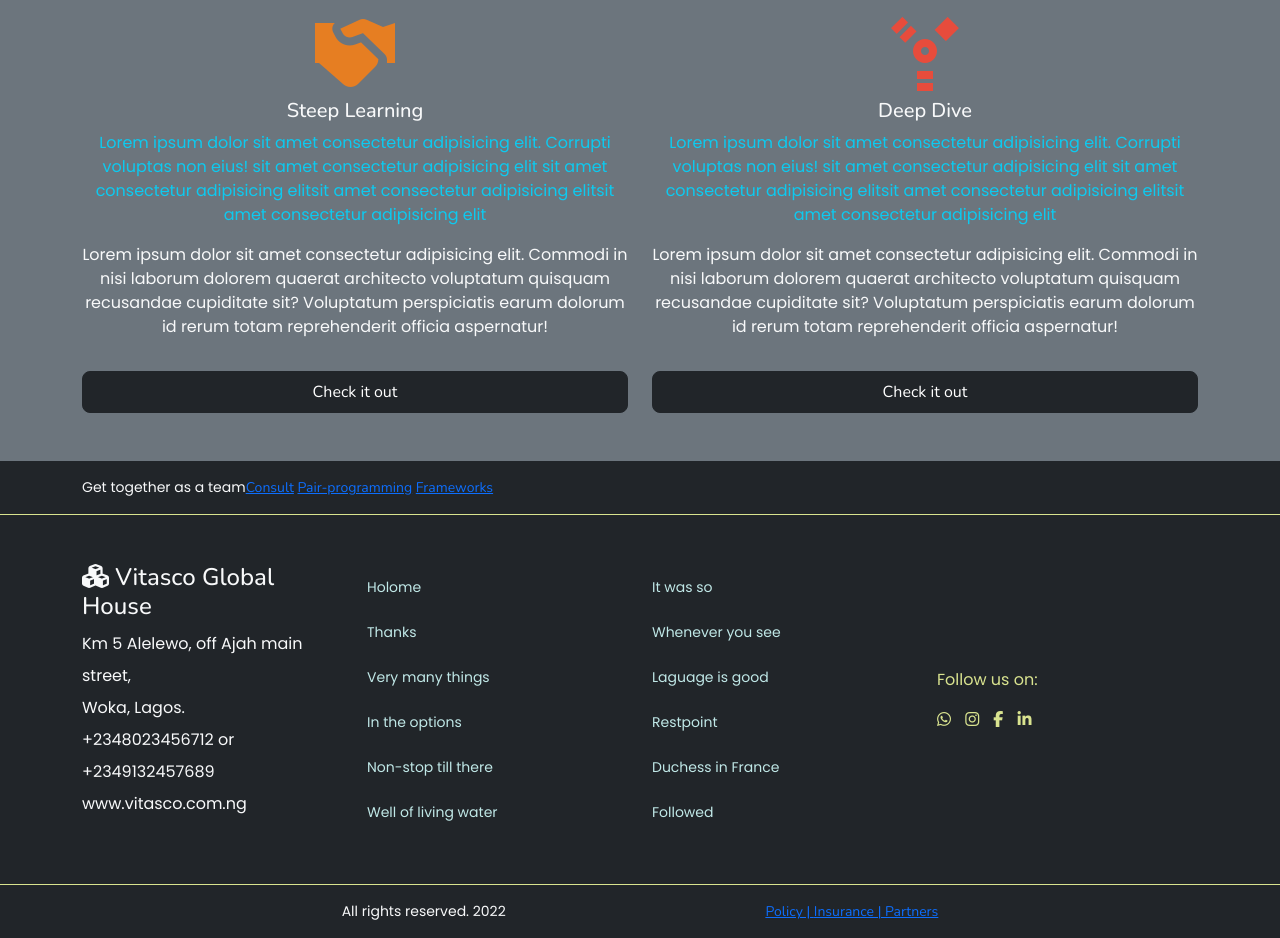
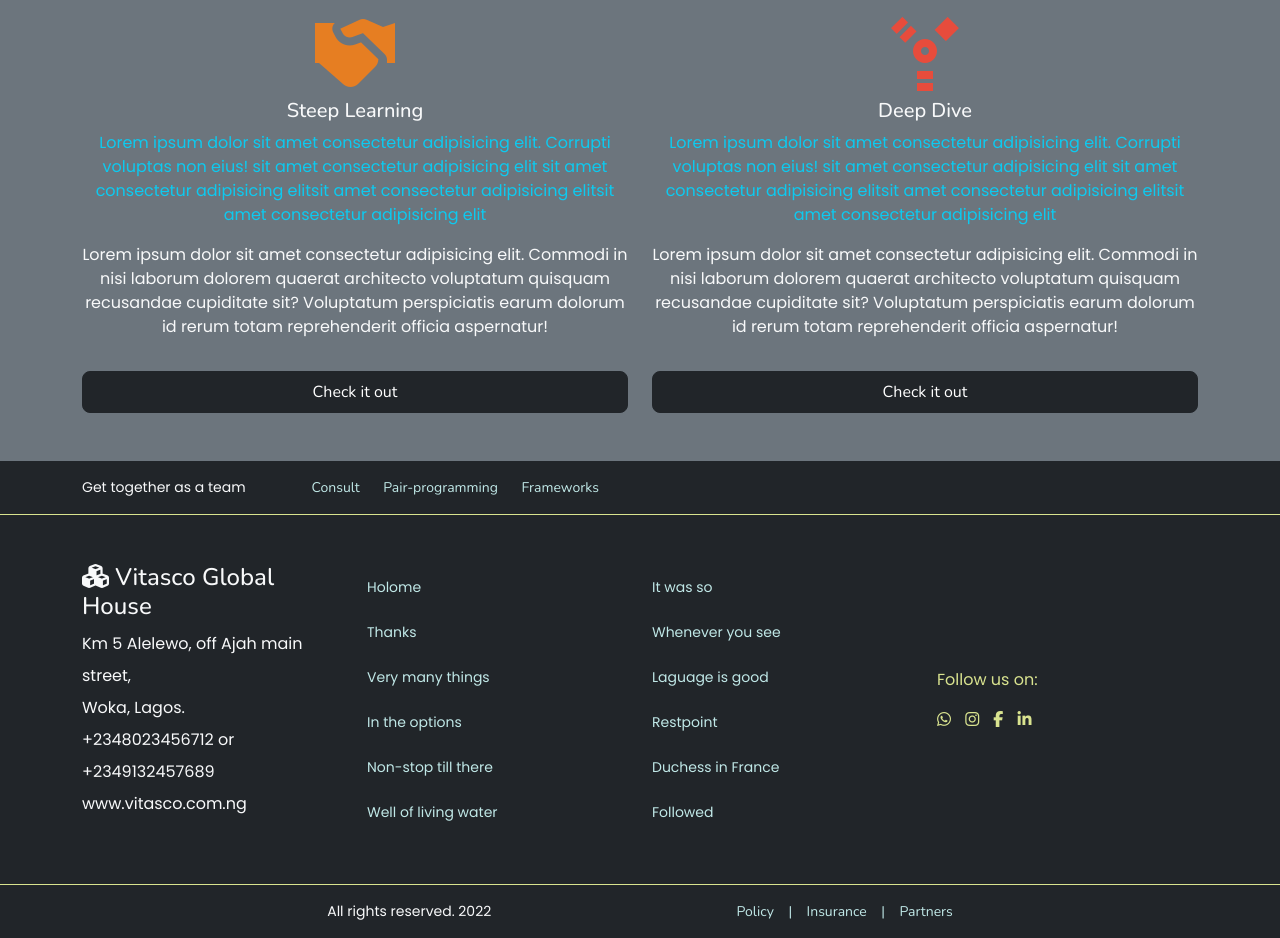
Before and after one commit to Henry-Egboh/vitasco, a plain HTML site: page index.html in a window 1280 px wide. Shown: the part 1718-2656 px from the top of the page. Drawn offline with nearby package versions, Linux system fonts and the light colour scheme.

Commit message:
Made changes to the anchor tags on the footer section

```diff
--- a/index.html
+++ b/index.html
@@ -198,10 +198,10 @@
           <section class="bg-dark pt-3 text-light bd_bottom">
             <div class="container">
             <div class="doflex d-sm-flex justify-content-start">
-                <div class="footer">
+                <div class="footer1">
                     <p>Get together as a team</p>
                 </div>
-                <div class="footer">
+                <div class="footer2">
                     <a href="#" target="">Consult</a>
                     <a href="#" target="">Pair-programming</a>
                     <a href="#" target="">Frameworks</a>
@@ -213,8 +213,7 @@
         <!-- footer -->
         <section class="bg-dark text-light p-5">
             <div class="container">
-                <!-- <div class="d-sm-flex align-items-start align-items-md-center justify-content-start justify-content-md-between fw-5 fs-6"> -->
-                <div class="row align-items-center justify-content- fw-5 fs-6">
+                        <div class="row align-items-center justify-content-center fw-5 fs-6">
                           <!-- first col -->
                         <div class="col-sm-6 col-md-3 sec1 lh-lg" id="contact">
                             <h4><i class="fa fa-cubes"></i> Vitasco Global House</h4>
@@ -266,8 +265,8 @@
                     <p>All rights reserved. 2022</p>
                 </div>
                 <div class="footer">
-                    <a href="#" target="">Policy | </a>
-                    <a href="#" target="">Insurance | </a>
+                    <a href="#" target="">Policy &nbsp; &nbsp;|&nbsp; &nbsp; </a>
+                    <a href="#" target="">Insurance &nbsp; &nbsp;|&nbsp; &nbsp;</a>
                     <a href="#" target="">Partners</a>
                 </div>
             </div>
--- a/style.css
+++ b/style.css
@@ -33,12 +33,13 @@ ul, p{
     padding: 12px 0px;
     font-size: 14px;
 }
-/* social icon section */
+
+/* social icon color */
 .cols{
     color: rgb(217, 227, 143);
 }
 
-/* before and after footer styling */
+/* before and after footer border styling */
 .bd_top{
     border-top: 1px ridge rgb(217, 227, 143);
 }
@@ -47,6 +48,24 @@ ul, p{
     border-bottom: 1px ridge rgb(217, 227, 143);
 }
 
+/* size of top and bottom div encompassing the footer */
 .doflex{
     font-size: 14px;
 }
+
+/* mini div below footer  */
+.footer a{
+    text-decoration: none;
+    color: rgb(192, 232, 231);
+}
+
+/* style mini div on top of footer content */
+.footer2 a{
+    text-decoration: none;
+    color: rgb(192, 232, 231);
+    padding: 0px 10px;
+}
+
+.footer1{
+    margin-right: 5%;
+}
```
